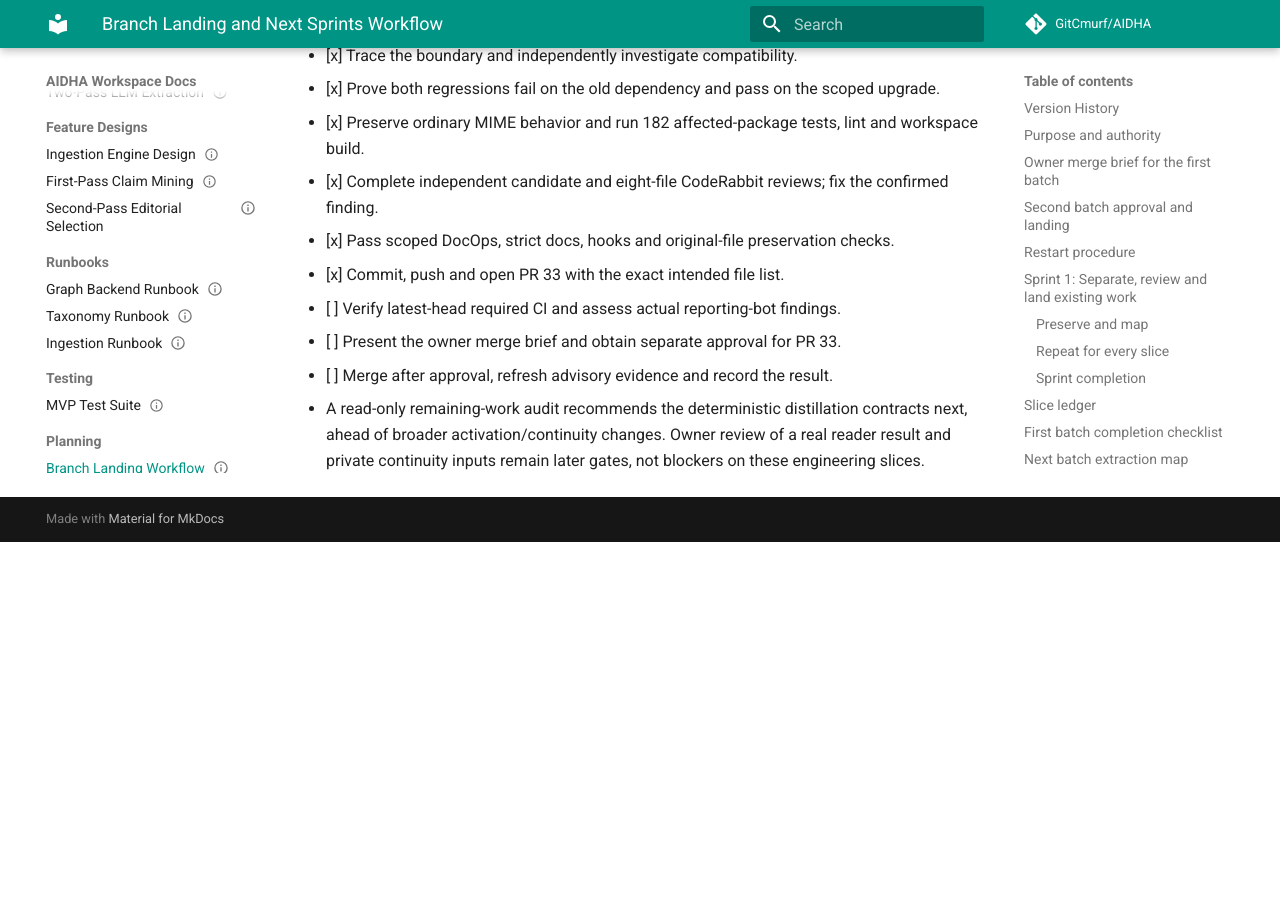
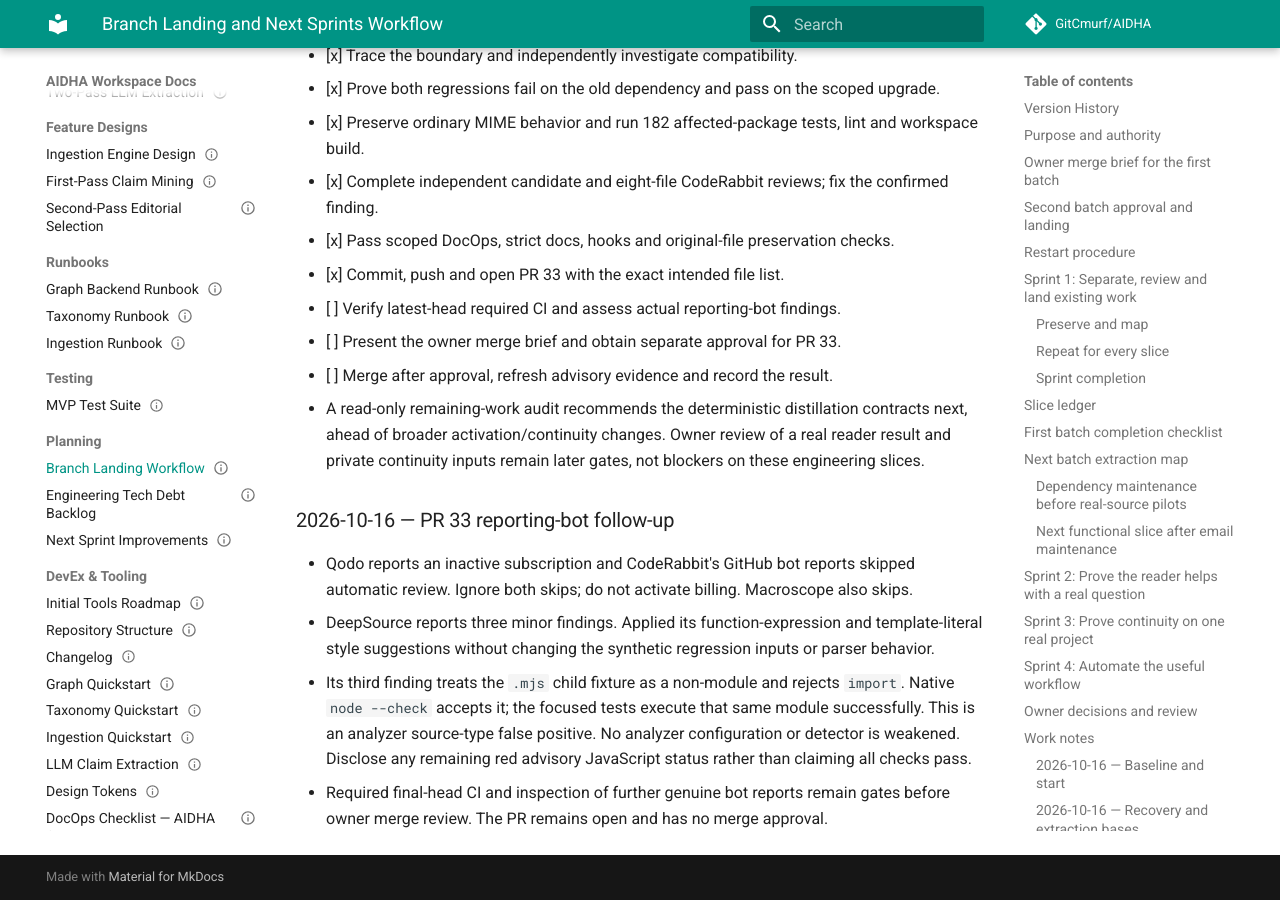
Before and after one commit to GitCmurf/AIDHA, an MkDocs documentation site: the page built from docs/05-planning/plan-015-branch-landing-workflow.md, in a window 1280 px wide and 900 px high, scrolled down 23170 px. Built offline with MkDocs 1.6.1 and Material for MkDocs 9.7.7, drawn with Linux system fonts in a browser that asks for light colours; comment, search, counter and statistics services are not loaded; the version menu is left out; before the commit the page ends 23712 px from its top, so only the background shows below that.

Commit message:
test(email): address reporting-bot style findings

```diff
--- a/docs/05-planning/plan-015-branch-landing-workflow.md
+++ b/docs/05-planning/plan-015-branch-landing-workflow.md
@@ -670,3 +670,16 @@ Email slice completion record:
 - A read-only remaining-work audit recommends the deterministic distillation contracts next,
   ahead of broader activation/continuity changes. Owner review of a real reader result and
   private continuity inputs remain later gates, not blockers on these engineering slices.
+
+### 2026-10-16 — PR 33 reporting-bot follow-up
+
+- Qodo reports an inactive subscription and CodeRabbit's GitHub bot reports skipped automatic
+  review. Ignore both skips; do not activate billing. Macroscope also skips.
+- DeepSource reports three minor findings. Applied its function-expression and template-literal
+  style suggestions without changing the synthetic regression inputs or parser behavior.
+- Its third finding treats the `.mjs` child fixture as a non-module and rejects `import`.
+  Native `node --check` accepts it; the focused tests execute that same module successfully.
+  This is an analyzer source-type false positive. No analyzer configuration or detector is weakened.
+  Disclose any remaining red advisory JavaScript status rather than claiming all checks pass.
+- Required final-head CI and inspection of further genuine bot reports remain gates before
+  owner merge review. The PR remains open and has no merge approval.
```
Also changed, not shown: 1 other file.
